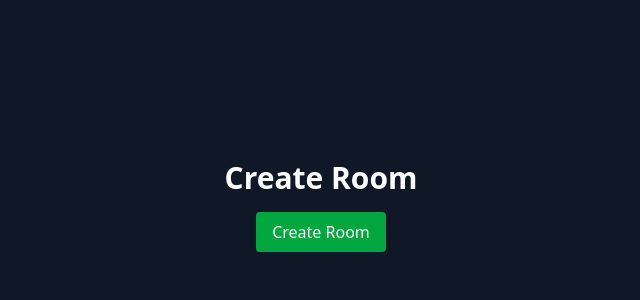
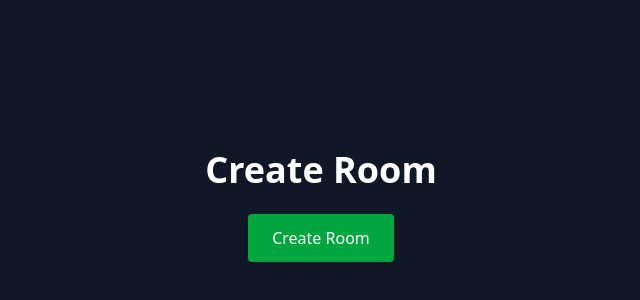
Before and after one commit to sanikaamitdesh/CodeCollab, a Next.js app: page /create-room in a window 1280 px wide. Shown: the part 194-494 px from the top of the page, without its empty margins (319-959 px from the left). Built offline with nearby package versions, Linux system fonts and the light colour scheme.

Commit message:
reponsive

```diff
--- a/app/create-room/page.js
+++ b/app/create-room/page.js
@@ -41,15 +41,20 @@
   };
 
   return (
-    <div className="flex flex-col items-center justify-center h-screen bg-gray-900 text-white">
-      <h1 className="text-3xl font-bold mb-4">Create Room</h1>
+    <div className="flex flex-col items-center justify-center min-h-screen bg-gray-900 px-4 py-8 text-white">
+      <div className="w-full max-w-md text-center">
+        <h1 className="text-2xl sm:text-3xl md:text-4xl font-bold mb-6">
+          Create Room
+        </h1>
         <button
           onClick={handleCreateRoom}
           disabled={loading}
-        className="bg-green-600 px-4 py-2 rounded text-white hover:bg-green-700"
+          className="w-full sm:w-auto bg-green-600 px-6 py-3 rounded text-white hover:bg-green-700 transition disabled:opacity-60"
         >
           {loading ? "Creating..." : "Create Room"}
         </button>
       </div>
+    </div>
   );
+
 }
```
Lines whose indentation alone changed are shown as unchanged.
